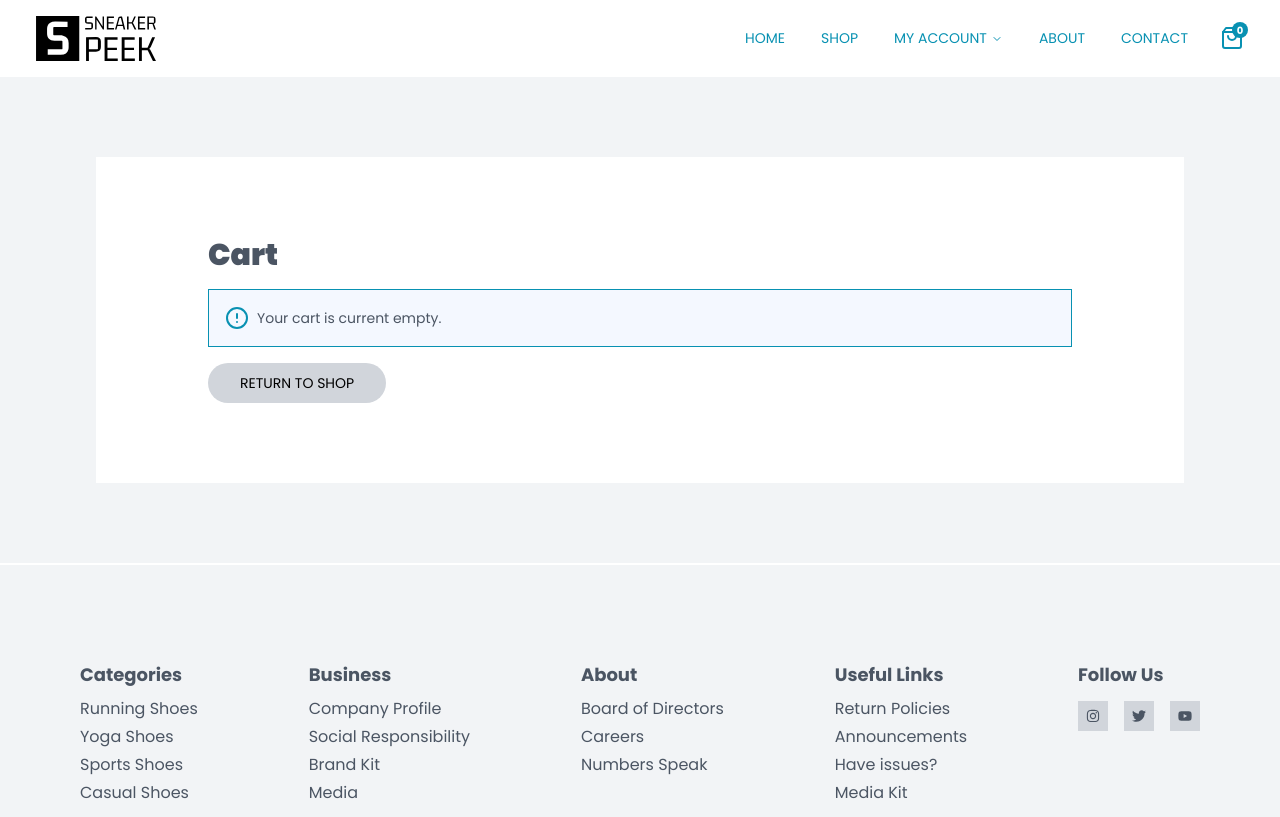
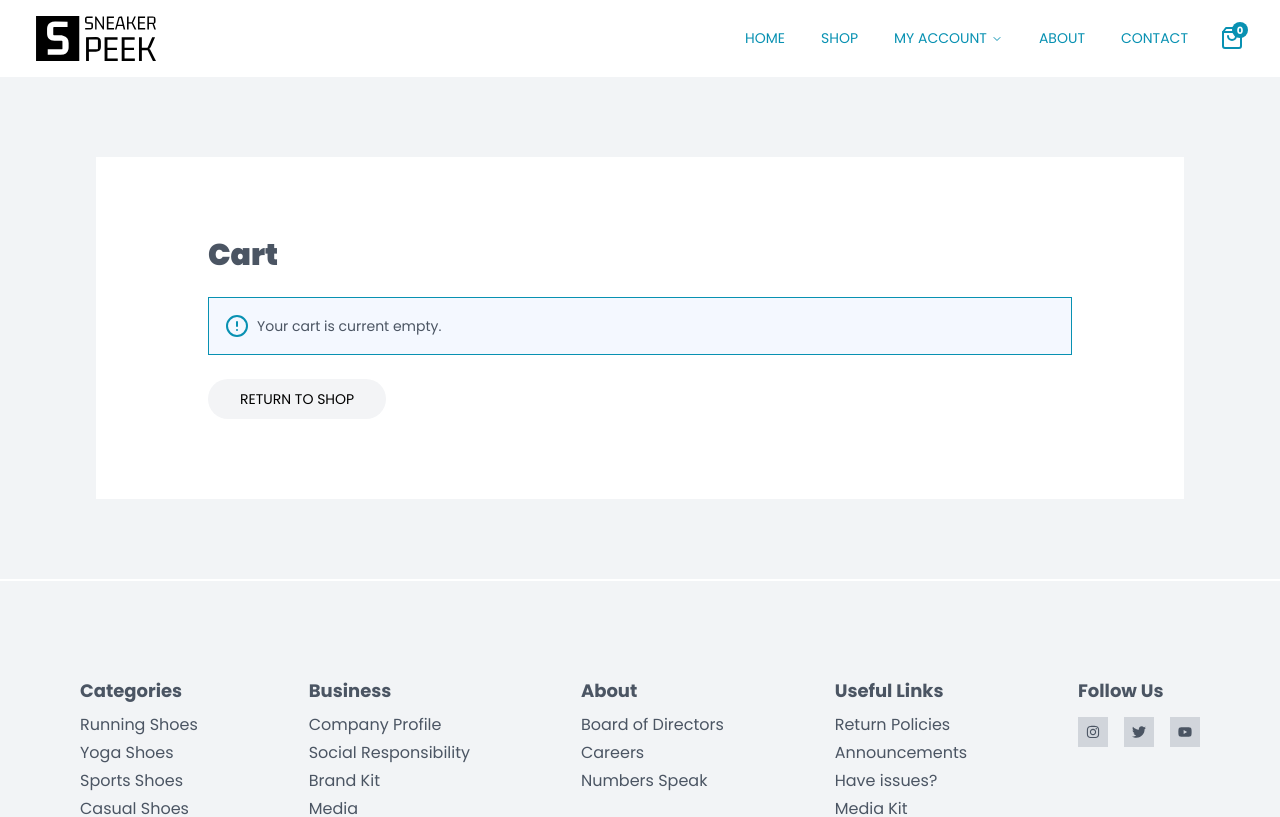
Before and after one commit to imarcowenzel/sneaker-peek-store, a Next.js app: page /cart in a window 1280 px wide. Shown: the top 817 px of the page. Built offline with nearby package versions, Linux system fonts and the light colour scheme.

Commit message:
Updating

```diff
--- a/src/app/(routes)/cart/page.tsx
+++ b/src/app/(routes)/cart/page.tsx
@@ -1,3 +1,4 @@
+import { ButtonLink } from "@/components";
 import { Button } from "@/components/ui/button";
 import { AlertCircle } from "lucide-react";
 import Link from "next/link";
@@ -5,19 +6,25 @@ import React from "react";
 
 const Cart = () => {
   return (
-    <section className="flex min-h-[calc(100dvh-945,25px)] justify-center bg-[#f2f4f6] px-4 py-5 md:min-h-[calc(100dvh-927,25px)] md:px-8 lg:px-9 lg:py-12 xl:px-24 xl:py-20">
-      <div className="flex w-full max-w-7xl flex-col gap-y-4 bg-white px-9 py-12 xl:px-28 xl:py-20">
+    <section className="flex h-full justify-center bg-[#f2f4f6] px-4 py-5 md:px-8 lg:px-9 lg:py-12 xl:px-24 xl:py-20">
+
+      <div className="flex w-full max-w-7xl flex-col gap-y-6 bg-white px-9 py-12 xl:px-28 xl:py-20">
+
         <h1 className="text-3xl font-black">Cart</h1>
+
         <div className="flex w-full items-center gap-x-2 border-[1px] border-cyan-600 bg-[#f4f8ff] p-4">
           <AlertCircle className="text-cyan-600" />
           <p className="text-xs lg:text-sm">Your cart is current empty.</p>
         </div>
+
         <Link href="/shop">
-          <Button className="rounded-full bg-gray-300 px-8 py-3 text-xs font-normal uppercase text-black lg:text-sm">
+          <Button className="rounded-full bg-gray-100 px-8 py-3 text-xs font-normal uppercase text-black lg:text-sm">
             Return to shop
           </Button>
         </Link>
+
       </div>
+
     </section>
   );
 };
--- a/src/app/(routes)/product/[productId]/page.tsx
+++ b/src/app/(routes)/product/[productId]/page.tsx
@@ -2,7 +2,11 @@ import React from 'react'
 
 const Product = () => {
   return (
-    <div>Product</div>
+    <article>
+        <div>
+            Product
+        </div>
+    </article>
   )
 }
 
--- a/src/app/layout.tsx
+++ b/src/app/layout.tsx
@@ -23,13 +23,8 @@ export default function RootLayout({
 }) {
   return (
     <html lang="en" className="h-full">
-      <body
-        className={cn(
-          "relative h-full font-sans antialiased",
-          poppins.className,
-        )}
-      >
-        <div className="relative flex min-h-screen flex-col">
+      <body className={cn("h-full antialiased", poppins.className)}>
+        <div className="flex h-full min-h-[100dvh] flex-col">
           <Navbar />
           <MobileNavbar />
           <main className="h-full min-w-[375px] bg-white">{children}</main>
```
